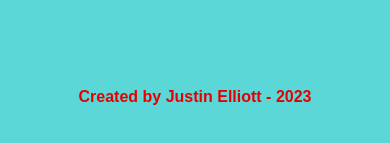
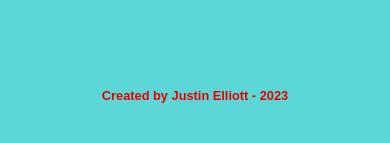
Before and after one commit to crashtestjustin/restaurant-page, a website built with webpack: page dist/index.html in a window 390 px wide. Shown: the part 883-1026 px from the top of the page. Built offline with nearby package versions, Linux system fonts and the light colour scheme.

Commit message:
updating foor font styling on mobile

```diff
--- a/src/style.css
+++ b/src/style.css
@@ -198,6 +198,7 @@ footer {
   align-items: center;
   font-weight: 600;
   padding: 40px;
+  color: var(--content-text-color);
 }
 
 footer a {
@@ -333,6 +334,7 @@ footer a:hover {
   footer {
     margin-top: auto;
     padding: 40px 0;
+    font-size: 0.8rem;
   }
 
   /* contact tab */
```
